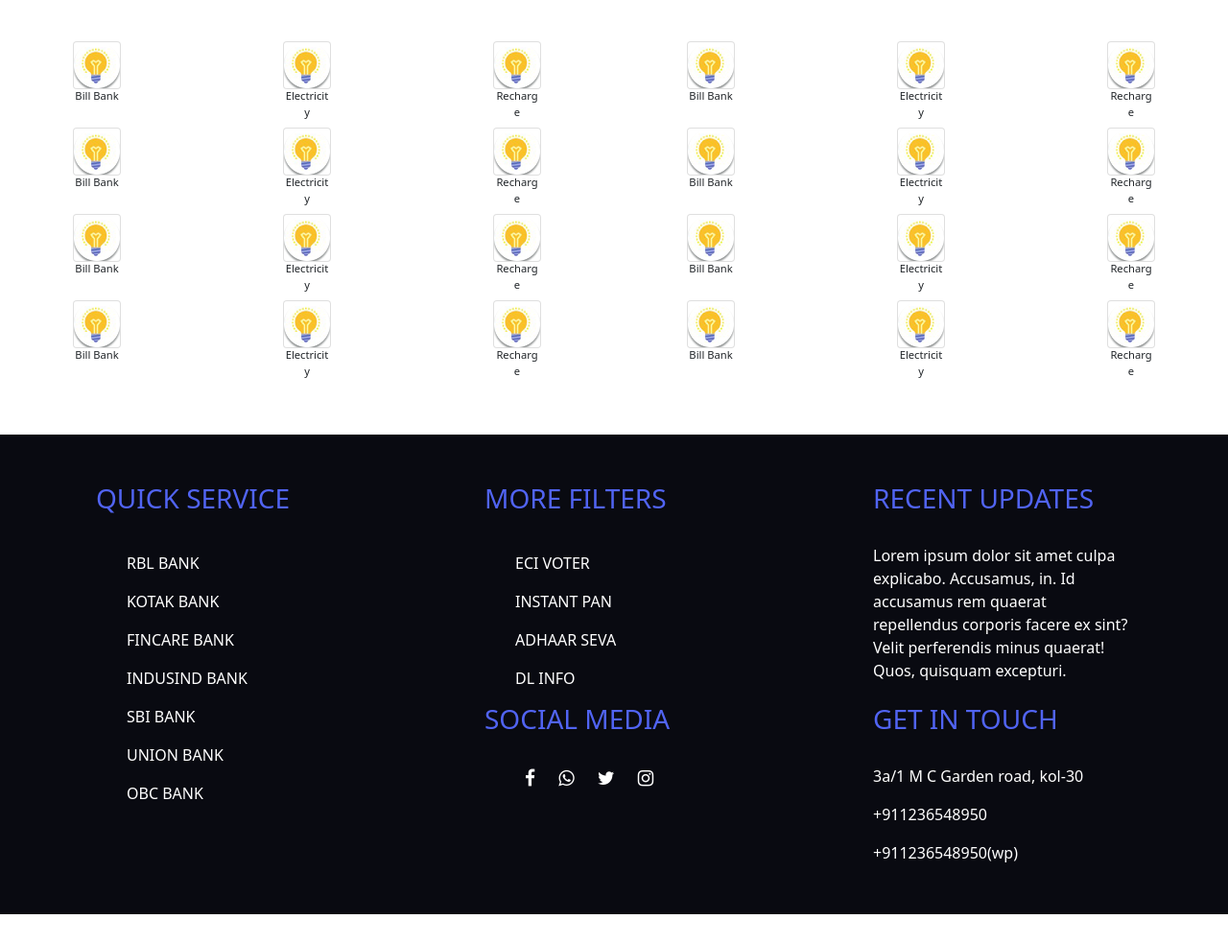
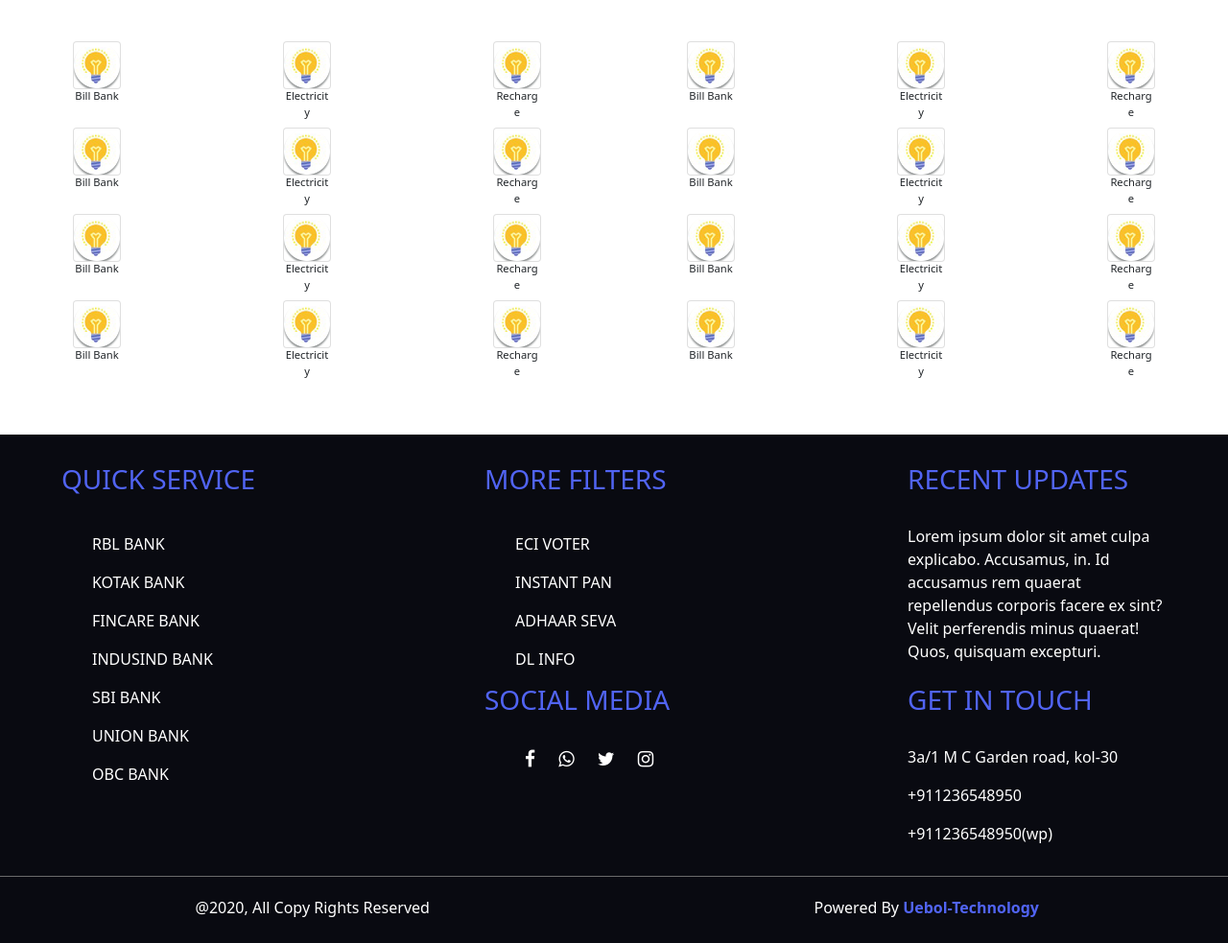
Before and after one commit to sovan-mondal1/dpsmoney, a plain HTML site: page index.html in a window 1280 px wide. Shown: the part 1091-2074 px from the top of the page at 96% size. Before the commit the page ends 2044 px from the top, so only its background shows below. Drawn offline with nearby package versions, Linux system fonts and the light colour scheme.

Commit message:
Add files via upload

```diff
--- a/index.html
+++ b/index.html
@@ -359,7 +359,7 @@
                 <p class="phndisp">Lorem ipsum dolor sit amet culpa explicabo. Accusamus, in. Id accusamus rem quaerat repellendus corporis facere ex sint? Velit perferendis minus quaerat! Quos, quisquam excepturi.</p>
             </div>
         </div>
-        <div class="containerfooter">
+        <div class="containerfooter lastfoot">
             <div class="cardfooter">
 
             </div>
@@ -380,6 +380,12 @@
             </div>
         </div>
 
+        <table style="color: #fff;">
+            <tr>
+                <td style="padding: 20px; text-align: center;">@2020, All Copy Rights Reserved</td>
+                <td style="padding: 20px; text-align: center;">Powered By <span style="color: #5164f3; font-weight: bold;">Uebol-Technology</span></td>
+            </tr>
+        </table>
 
     </div>
 
@@ -407,6 +413,12 @@
                 </p>
             </div>
         </div>
+        <table style="color: #fff; border-top: 1px solid rgb(102, 102, 102);">
+            <tr>
+                <td style="padding: 20px; color: #fff; text-align: center;">@2020, All Copy Rights Reserved</td>
+                <td style="padding: 20px; color: #fff; text-align: center;">Powered By <span style="color: #5164f3; font-weight: bold;">Uebol-Technology</span></td>
+            </tr>
+        </table>
     </div>
 
 
--- a/responsivecss2.css
+++ b/responsivecss2.css
@@ -78,8 +78,7 @@
         justify-content: center;
         align-items: center;
         width: 100%;
-        height: 500px;
-        padding: 20px 40px;
+        height: 530px;
         background-color: #090a11;
     }
     .footer .containerfooter {
@@ -118,6 +117,10 @@
         margin: 0 10px;
         color: #fff;
         font-size: 1.2em;
+    }
+    .footer table {
+        width: 100%;
+        border-top: 1px solid rgb(107, 107, 107);
     }
 }
 
```
